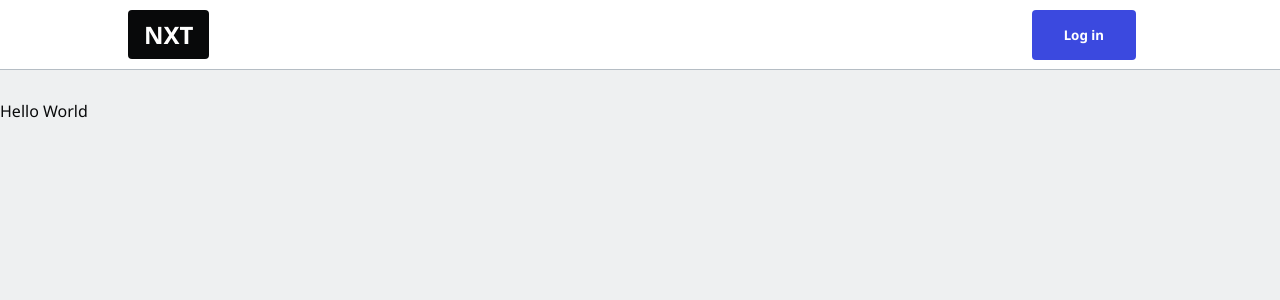
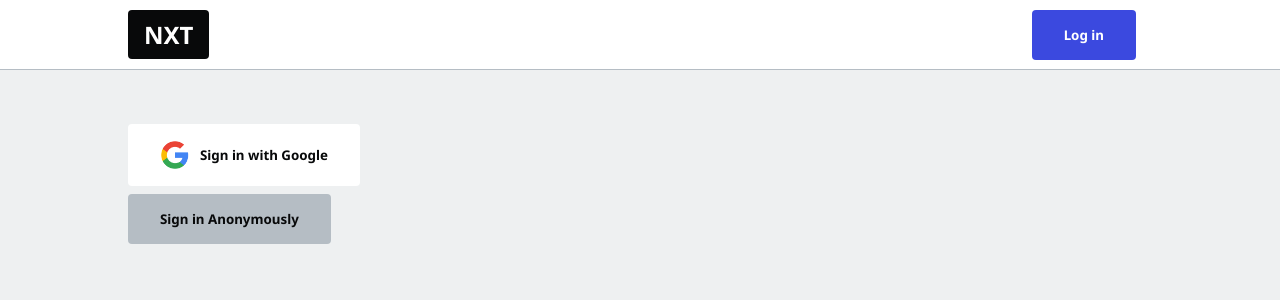
Before and after one commit to gustavobcx/fireship-nextfire-app, a Next.js app: page /enter in a window 1280 px wide. Shown: the top 300 px of the page. Built offline with nearby package versions, Linux system fonts and the light colour scheme.

Commit message:
auth-google

```diff
--- a/lib/firebase.js
+++ b/lib/firebase.js
@@ -16,6 +16,9 @@
     firebase.initializeApp(firebaseConfig);
 }
 
-export const auth = firebase.auth()
+// Auth exports
+export const auth = firebase.auth();
+export const googleAuthProvider = new firebase.auth.GoogleAuthProvider();
+
 export const firestore = firebase.firestore()
 export const storage = firebase.storage()
--- a/pages/enter.js
+++ b/pages/enter.js
@@ -1,5 +1,51 @@
-export default function Page({}) {
-    return (
-        <>Hello World</>
-    )
+import { auth, googleAuthProvider } from '../lib/firebase';
+
+export default function Enter(props) {
+  const user = null;
+  const username = null;
+
+  // 1. user signed out <SignInButton />
+  // 2. user signed in, but missing username <UsernameForm />
+  // 3. user signed in, has username <SignOutButton />
+  return (
+    <main>
+      {user ? (
+        !username ? (
+          <UsernameForm />
+        ) : (
+          <SignOutButton />
+        )
+      ) : (
+        <SignInButton />
+      )}
+    </main>
+  );
 }
+
+// Sign in with Google button
+function SignInButton() {
+  const signInWithGoogle = async () => {
+    await auth.signInWithPopup(googleAuthProvider);
+  };
+
+  return (
+    <>
+      <button className="btn-google" onClick={signInWithGoogle}>
+        <img src={"/google.png"} width="30px" /> Sign in with Google
+      </button>
+      <button onClick={() => auth.signInAnonymously()}>
+        Sign in Anonymously
+      </button>
+    </>
+  );
+}
+
+// Sign out button
+function SignOutButton() {
+  return <button onClick={() => auth.signOut()}>Sign Out</button>;
+}
+
+// Username form
+function UsernameForm() {
+  return <></>;
+}
```
Also changed, not shown: public/google.png (added).
